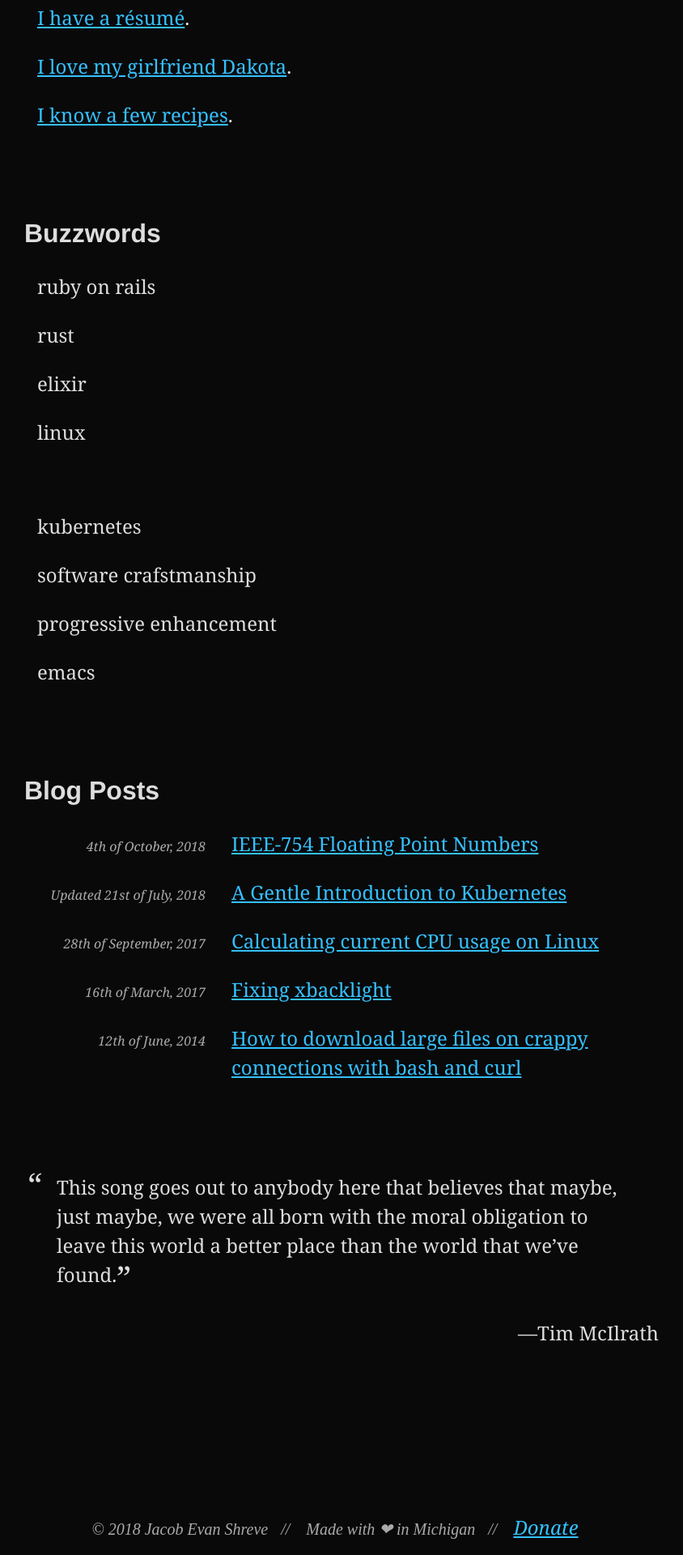
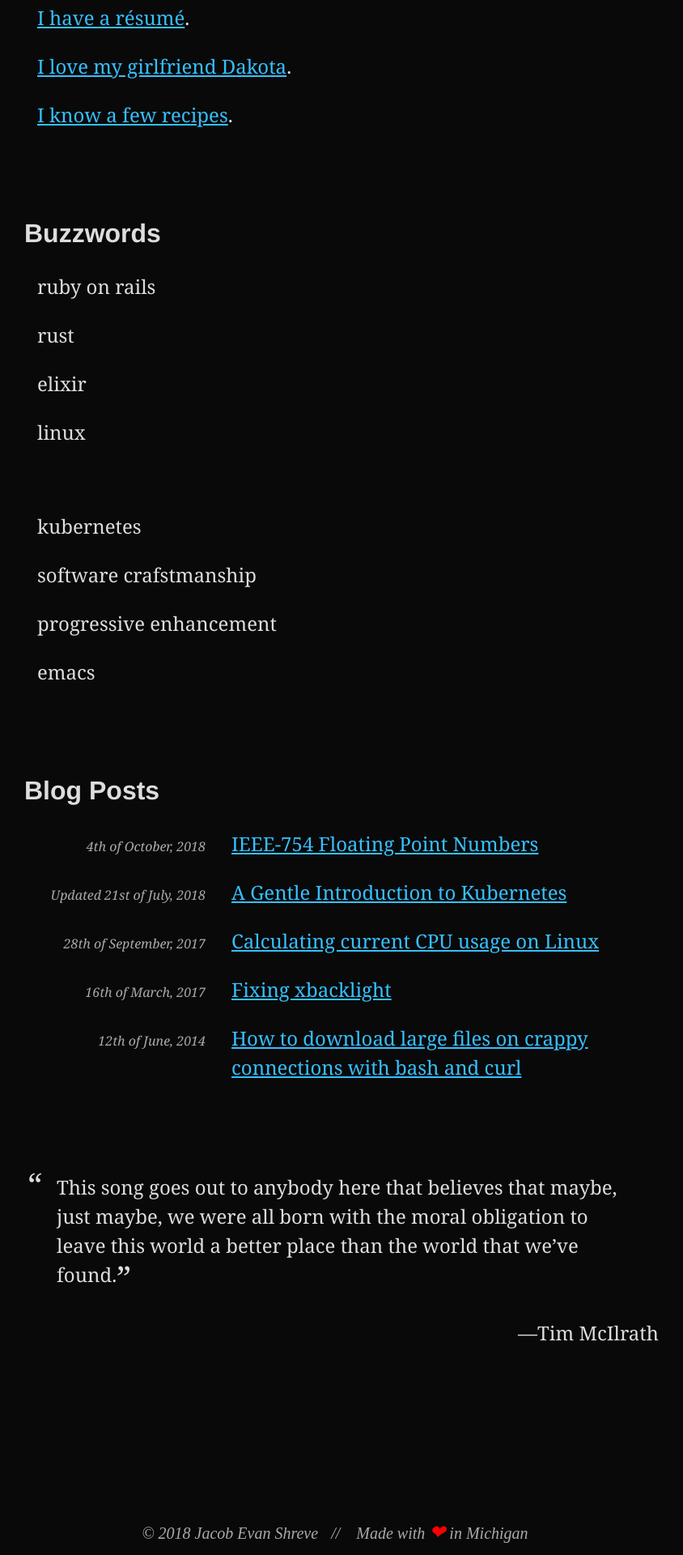
Before and after one commit to shreve/shreve.io, a Jekyll site: the page built from index.html, in a window 1280 px wide. Shown: the part 2237-4157 px from the top of the page at 81% size, without its empty margins (210-1054 px from the left). Built offline with Jekyll 4.4.1, drawn with Linux system fonts in a browser that asks for light colours; some web fonts are replaced; comment, search, counter and statistics services are not loaded.

Commit message:
Modify footer

```diff
--- a/_layouts/page.html
+++ b/_layouts/page.html
@@ -38,8 +38,7 @@
       </div>
       <footer>
         <span class="chunk">&copy; {{ site.time | date: '%Y' }} Jacob Evan Shreve</span>
-        <span class="chunk">Made with &#x2764; in Michigan</span>
-        <span class="chunk"><a href="/donate">Donate</a></span>
+        <span class="chunk">Made with <span class="heart">&#x2764;</span> in Michigan</span>
       </footer>
     </div>
     <script type="module" src="/js/app.js"></script>
--- a/_sass/_typography.sass
+++ b/_sass/_typography.sass
@@ -209,3 +209,7 @@ code, code *
     time
       display: block
       text-align: left
+
+.heart
+  color: red
+  font-size: 1.2em
```
